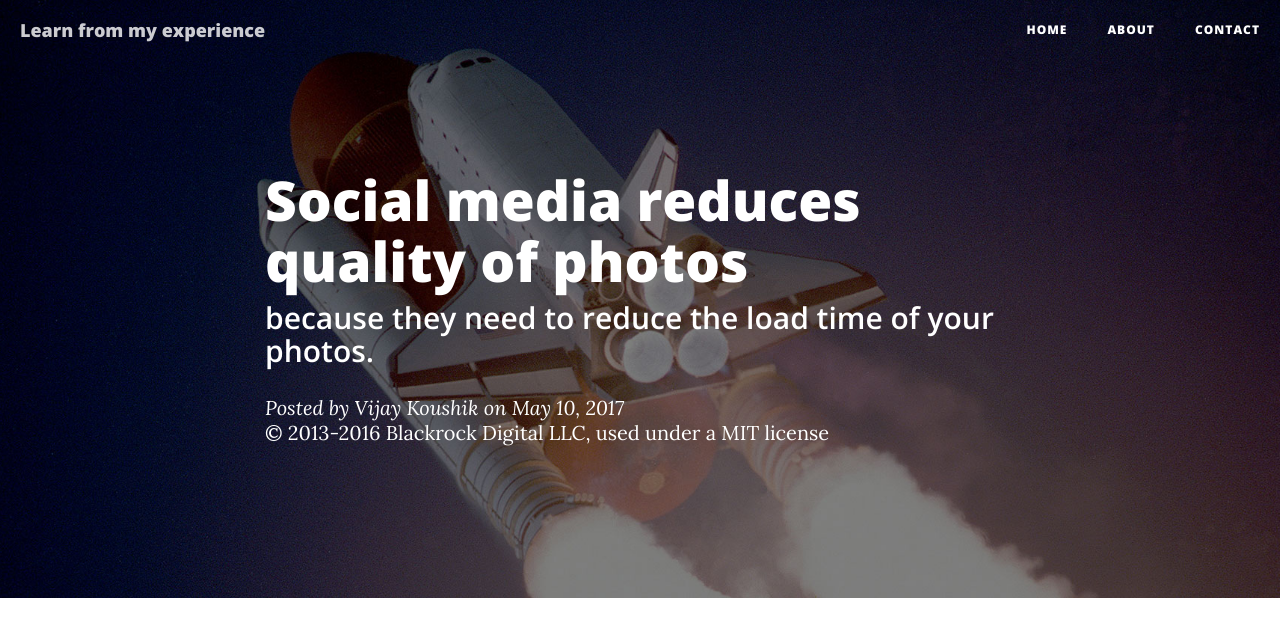
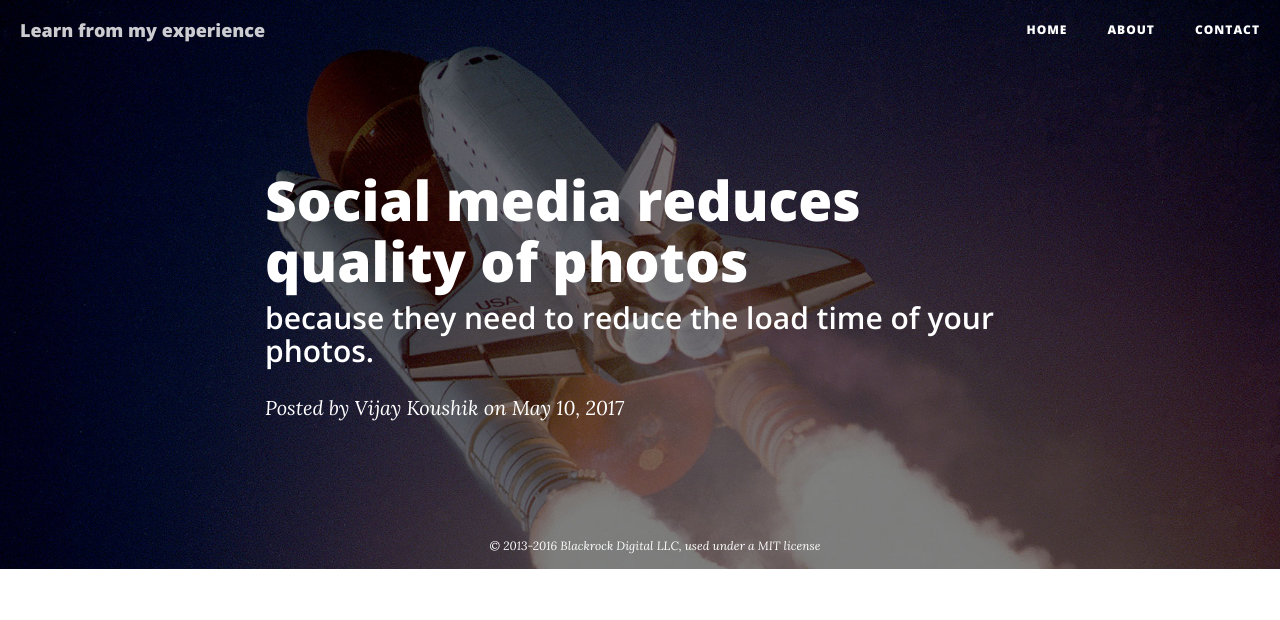
Before and after one commit to svijaykoushik/blog, a Jekyll site: the page built from _posts/2017-05-10-how-social-media-changes-quality-of-your-photos.markdown, in a window 1280 px wide. Shown: the top 620 px of the page. Built offline with Jekyll 4.4.1, drawn with Linux system fonts in a browser that asks for light colours; nearby versions of some CDN libraries; comment, search, counter and statistics services are not loaded.

Commit message:
Fixed the syntax error and alignment errors
Fixed the syntax error in head.html and fixed the image caption and
credit text alignment errors.
Fixed the alinment error in cover image credit text.
And reduced the font size of the brand name and the cover image credit
text in small screens

```diff
--- a/_includes/head.html
+++ b/_includes/head.html
@@ -42,7 +42,7 @@
     <link rel="stylesheet" href="{{ "/css/syntax.css" | prepend: site.baseurl }}">
 
     <!-- Learn from my experience custom css -->
-    <link rel="="stylesheet href="{{ "/css/lfme.css" | prepend: site.baseurl }}">
+    <link rel="stylesheet" href="{{ "/css/lfme.css" | prepend: site.baseurl }}">
 
     <!-- Custom Fonts -->
     <link href="//use.fontawesome.com/d902360c6f.css" rel="stylesheet" type="text/css">
--- a/_posts/2017-05-10-how-social-media-changes-quality-of-your-photos.markdown
+++ b/_posts/2017-05-10-how-social-media-changes-quality-of-your-photos.markdown
@@ -18,10 +18,10 @@
 <p>In a world, where smart phones have dual cameras that take high quality pictures with precision, how are those images shared instantly? We all know that higher the quality of the picture, higher is its file size. So, how do we share megabytes of data in a blink of an eye?</p>
 <p>Social networking apps like Facebook, WhatsApp, Hike, Hangouts, Snapchat or whatever social networking app you have in your smart phone uses a technique called data compression. Data compression is a technique that employs algorithms to reduce file size by either reducing redundancy or by selectively removing certain parts of the image that is not perceptible to our eyes or sometimes they use both.</p>
 <p>The first technique commonly called lossless compression identifies the redundant parts in a picture and removes redundant data keeping the necessary. For example, in a picture of a person wearing a black shirt the black shirt has redundant black pixels (tiny square dots that make up a digital image). The algorithm checks how many black pixels make up the shirt let’s say if it contains 2000 pixels then the algorithm will store data as 2000 black pixels for the shirt instead of 1, 2, ….. , 2000 pixels. By this way it reduces the size of the picture without quality loss. The compressed image can be reconstructed to its original form by this technique.</p>
-<a href="#"><img src="{{ site.baseurl }}/img/2017_05_10/HighCompression.jpg" alt="Image with low compression"></a>
-<span class="caption text-muted">Image with low compression.</span>
-<a href="#"><img src="{{ site.baseurl }}/img/2017_05_10/LowCompression.jpg" alt="Image with high compression"></a>
-<span class="caption text-muted">Image with high compression.</span>
+<img src="{{ site.baseurl }}/img/2017_05_10/LowCompression.jpg" alt="Image with low compression">
+<span class="text-left-override caption text-muted">Image with low compression.</span>
+<img src="{{ site.baseurl }}/img/2017_05_10/HighCompression.jpg" alt="Image with high compression">
+<span class="text-left-override caption text-muted">Image with high compression.</span>
 <p>The second technique called the lossy compression on the other hand selectively removes parts of the image in such a way it is unnoticeable to our eyes until close inspection. Imagine a container full of gems candy. If my little brother takes 5 candies from it, I won’t notice any change until and unless I count the number of candies inside that container. So similarly, the algorithm removes minute details like the fine hairs on my nose from a picture to reduce the size. Sometimes visible quality loss of the picture occurs when highly compressed. This visible loss of quality is considered as a sacrifice for reduced data traffic. When using lossy compression the details lost are lost forever. Unlike lossless compression the original image cannot be reconstructed in lossy compression.</p>
 <p>Images with ubiquitous formats like JPEG and PNG are surprisingly pre compressed images. They use lossy compression algorithm for compression. These standards were implemented for the mobility of data. Normally a HD image would take 5 MB to 10 MB or even more depending upon the camera. When shared, these pictures are compressed to about 5% of their original size. Imagine how much data you need to spend from your limited internet pack every time you share a picture and also the painfully long waiting time for uploading those pictures. And how many extra acres Facebook might need for its storage facility to accommodate all those selfies.</p>
 <p>So the next time you upload a perfect selfie to Facebook or Instagram be glad that people cannot see your pores on your nose.</p>
--- a/_posts/2019-10-04-three-awesome-ways-to-generate-random-number-in-javascript.markdown
+++ b/_posts/2019-10-04-three-awesome-ways-to-generate-random-number-in-javascript.markdown
@@ -52,7 +52,7 @@
 An unique property that separates PRNGs from true RNGs is that the sequences generated by PRNGs inevitably repeat themselves at one point of time.
 
 ![Repitions are inevitable with thanos](https://media.giphy.com/media/J2Tjf7zZjfaVlOVORy/200w_d.gif)
-<span class="image-credit text-muted">&copy; Avengers: Endgame, Marvel Studios, 2019</span>
+<span class="text-left-override image-credit text-muted">&copy; Avengers: Endgame, Marvel Studios, 2019</span>
 
 ## 1. Middle square method (MSM)
 
--- a/css/lfme.css
+++ b/css/lfme.css
@@ -8,8 +8,39 @@
     position: absolute;
     bottom: 15px;
     width: 100%;
+    display: block;
 }
 
 span.image-credit{
     display: block;
 }
+
+.text-left-override{
+    text-align: left !important;
+}
+
+/*
+* Edge case
+* Override classes
+* this happens when screen width is less than 375px
+*/
+@media(max-width: 374px){
+    /*
+    * Reducing text size to fit within the nav bar
+    * and to keep the brand text and the toggle button
+    * on the same line.
+    */
+    .navbar-brand{
+        font-size: 16px;
+    }
+
+    /*
+    * Reducing the text size to stop distracting the
+    * reader and to keep the center alignment.
+    */
+    span.cover-image-credit{
+        font-size: 8px;
+        bottom: 8px;
+    }
+
+}
```
